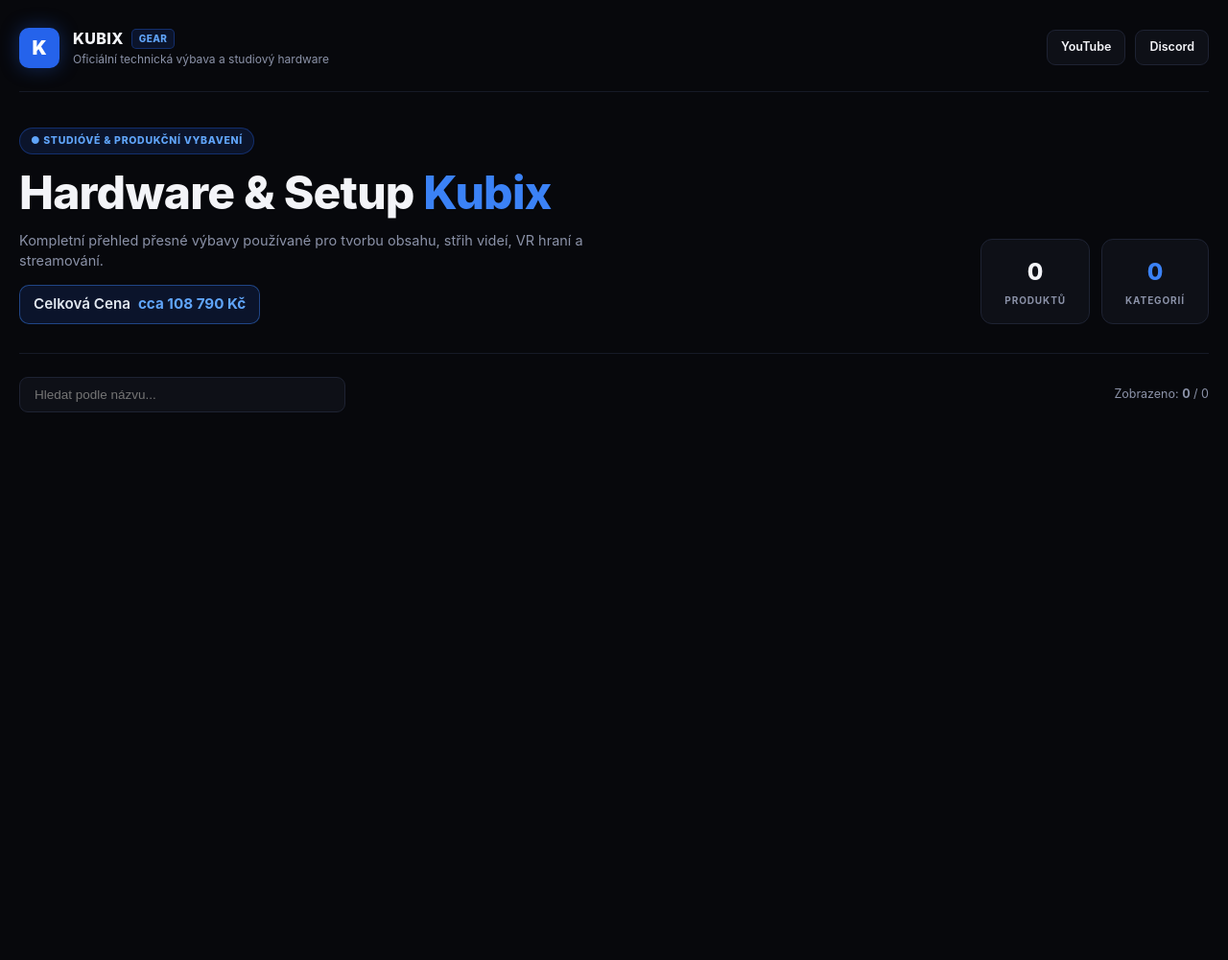
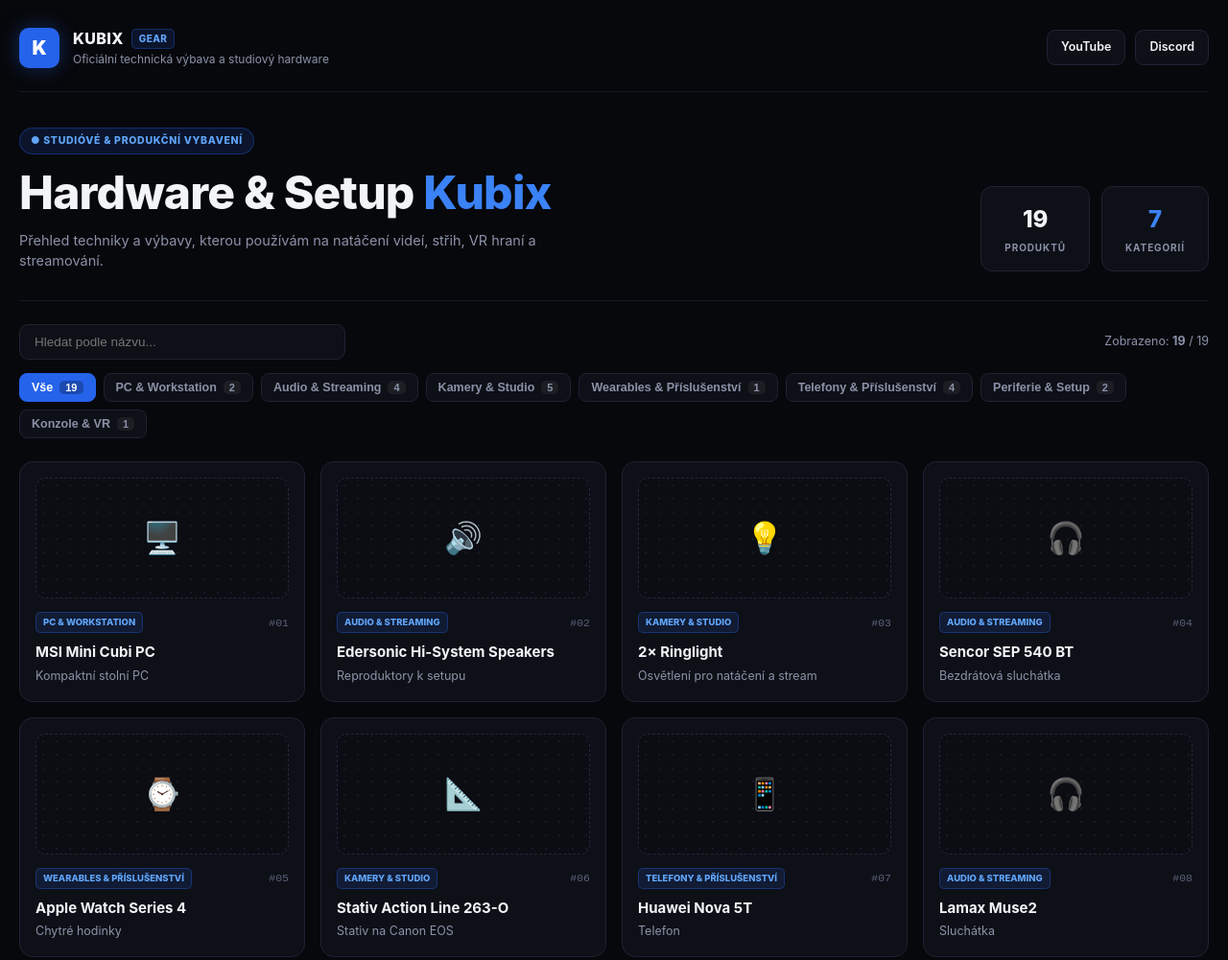
Before and after one commit to kubixgear/kubix.gear, a plain HTML site: page index.html in a window 1280 px wide. Shown: the top 1001 px of the page at 96% size. Before the commit the page ends 800 px from the top, so only its background shows below. Drawn offline with Linux system fonts and the light colour scheme.

Commit message:
Update index.html

```diff
--- a/index.html
+++ b/index.html
@@ -3,33 +3,8 @@
 <head>
   <meta charset="UTF-8" />
   <meta name="viewport" content="width=device-width, initial-scale=1.0" />
-  <title>KUBIX GEAR | Oficiální technická výbava a studiový hardware</title>
+  <title>KUBIX GEAR | Oficiální technická výbava a setup</title>
   <link rel="stylesheet" href="style.css" />
-  <style>
-    .hero-price {
-      margin-top: 14px;
-      display: inline-flex;
-      align-items: center;
-      gap: 8px;
-      padding: 8px 14px;
-      border-radius: 10px;
-      background: rgba(37, 99, 235, 0.14);
-      border: 1px solid rgba(59, 130, 246, 0.45);
-      color: #e2e8f0;
-      font-size: 0.95rem;
-      font-weight: 600;
-    }
-    .hero-price span {
-      color: #60a5fa;
-      font-weight: 700;
-    }
-    .card-note {
-      margin-top: 6px;
-      color: #94a3b8;
-      font-size: 0.88rem;
-      line-height: 1.4;
-    }
-  </style>
 </head>
 <body>
   <div class="container">
@@ -51,8 +26,7 @@
       <div>
         <div class="hero-tag">● STUDIÓVÉ &amp; PRODUKČNÍ VYBAVENÍ</div>
         <h1>Hardware &amp; Setup <span>Kubix</span></h1>
-        <p class="hero-desc">Kompletní přehled přesné výbavy používané pro tvorbu obsahu, střih videí, VR hraní a streamování.</p>
-        <div class="hero-price">Celková Cena <span>cca 108 790 Kč</span></div>
+        <p class="hero-desc">Přehled techniky a výbavy, kterou používám na natáčení videí, střih, VR hraní a streamování.</p>
       </div>
       <div class="stats">
         <div class="stat-card">
@@ -79,7 +53,6 @@
 
   <script>
     const GEAR = [
-      { name: "HP Victus 15", note: "Notebook na střih a hraní", category: "PC & Workstation", icon: "💻" },
       { name: "MSI Mini Cubi PC", note: "Kompaktní stolní PC", category: "PC & Workstation", icon: "🖥️" },
       { name: "Edersonic Hi-System Speakers", note: "Reproduktory k setupu", category: "Audio & Streaming", icon: "🔊" },
       { name: "2× Ringlight", note: "Osvětlení pro natáčení a stream", category: "Kamery & Studio", icon: "💡" },
@@ -91,4 +64,80 @@
       { name: "FIXED Madzen 2 Powerbanka", note: "Externí baterie", category: "Telefony & Příslušenství", icon: "🔋" },
       { name: "Kamera Lamax X9.2", note: "Akční kamera", category: "Kamery & Studio", icon: "📹" },
       { name: "Webkamera Aukey PC-LM1E", note: "Webkamera k PC", category: "Kamery & Studio", icon: "📷" },
-      { name: "Apple MagSafe bezdrátová nabíječka", note: "Bezdrátové nabíjení", category: "
+      { name: "Apple MagSafe bezdrátová nabíječka", note: "Bezdrátové nabíjení", category: "Telefony & Příslušenství", icon: "⚡" },
+      { name: "Klávesnice Scorpion Marvo KM400", note: "Klávesnice k setupu", category: "Periferie & Setup", icon: "⌨️" },
+      { name: "Myš Wired Optical WM-01", note: "Drátová optická myš", category: "Periferie & Setup", icon: "🖱️" },
+      { name: "WD My Passport Ultra 3TB", note: "Externí Disk", category: "PC & Workstation", icon: "💾" },
+      { name: "Meta Oculus Quest 2", note: "VR headset", category: "Konzole & VR", icon: "🥽" },
+      { name: "Canon EOS 600D", note: "DSLR kamera", category: "Kamery & Studio", icon: "📷" },
+      { name: "Fifine A6V + Rameno", note: "Mikrofon na rameni", category: "Audio & Streaming", icon: "🎙️" },
+      { name: "Apple iPhone 13", note: "Mobilní kamera a střih", category: "Telefony & Příslušenství", icon: "📱" }
+    ];
+
+    let activeCategory = "Vše";
+    let searchQuery = "";
+
+    const gridEl = document.getElementById("grid");
+    const filtersEl = document.getElementById("filters");
+    const searchEl = document.getElementById("search");
+
+    function init() {
+      const categories = ["Vše", ...new Set(GEAR.map(i => i.category))];
+      document.getElementById("total-products").textContent = GEAR.length;
+      document.getElementById("total-categories").textContent = categories.length - 1;
+      document.getElementById("all-count").textContent = GEAR.length;
+
+      filtersEl.innerHTML = categories.map(cat => {
+        const count = cat === "Vše" ? GEAR.length : GEAR.filter(i => i.category === cat).length;
+        return `<button class="filter-btn ${cat === activeCategory ? "active" : ""}" data-cat="${cat}">${cat} <span class="pill">${count}</span></button>`;
+      }).join("");
+
+      filtersEl.querySelectorAll(".filter-btn").forEach(btn => {
+        btn.addEventListener("click", () => {
+          activeCategory = btn.dataset.cat;
+          filtersEl.querySelectorAll(".filter-btn").forEach(b => b.classList.remove("active"));
+          btn.classList.add("active");
+          render();
+        });
+      });
+
+      searchEl.addEventListener("input", e => {
+        searchQuery = e.target.value.toLowerCase().trim();
+        render();
+      });
+
+      render();
+    }
+
+    function render() {
+      const items = GEAR
+        .map((item, idx) => ({ ...item, id: String(idx + 1).padStart(2, "0") }))
+        .filter(item => {
+          const matchCat = activeCategory === "Vše" || item.category === activeCategory;
+          const matchSearch = !searchQuery || item.name.toLowerCase().includes(searchQuery) || (item.note && item.note.toLowerCase().includes(searchQuery));
+          return matchCat && matchSearch;
+        });
+
+      document.getElementById("shown-count").textContent = items.length;
+      if (!items.length) {
+        gridEl.innerHTML = `<div class="empty-state">Žádný produkt neodpovídá zadanému hledání.</div>`;
+        return;
+      }
+
+      gridEl.innerHTML = items.map(item => `
+        <article class="card">
+          <div class="preview-box">${item.icon}</div>
+          <div class="card-meta">
+            <span class="cat-tag">${item.category}</span>
+            <span class="item-num">#${item.id}</span>
+          </div>
+          <h2 class="card-title">${item.name}</h2>
+          ${item.note ? `<p class="card-note">${item.note}</p>` : ""}
+        </article>
+      `).join("");
+    }
+
+    init();
+  </script>
+</body>
+</html>
```
